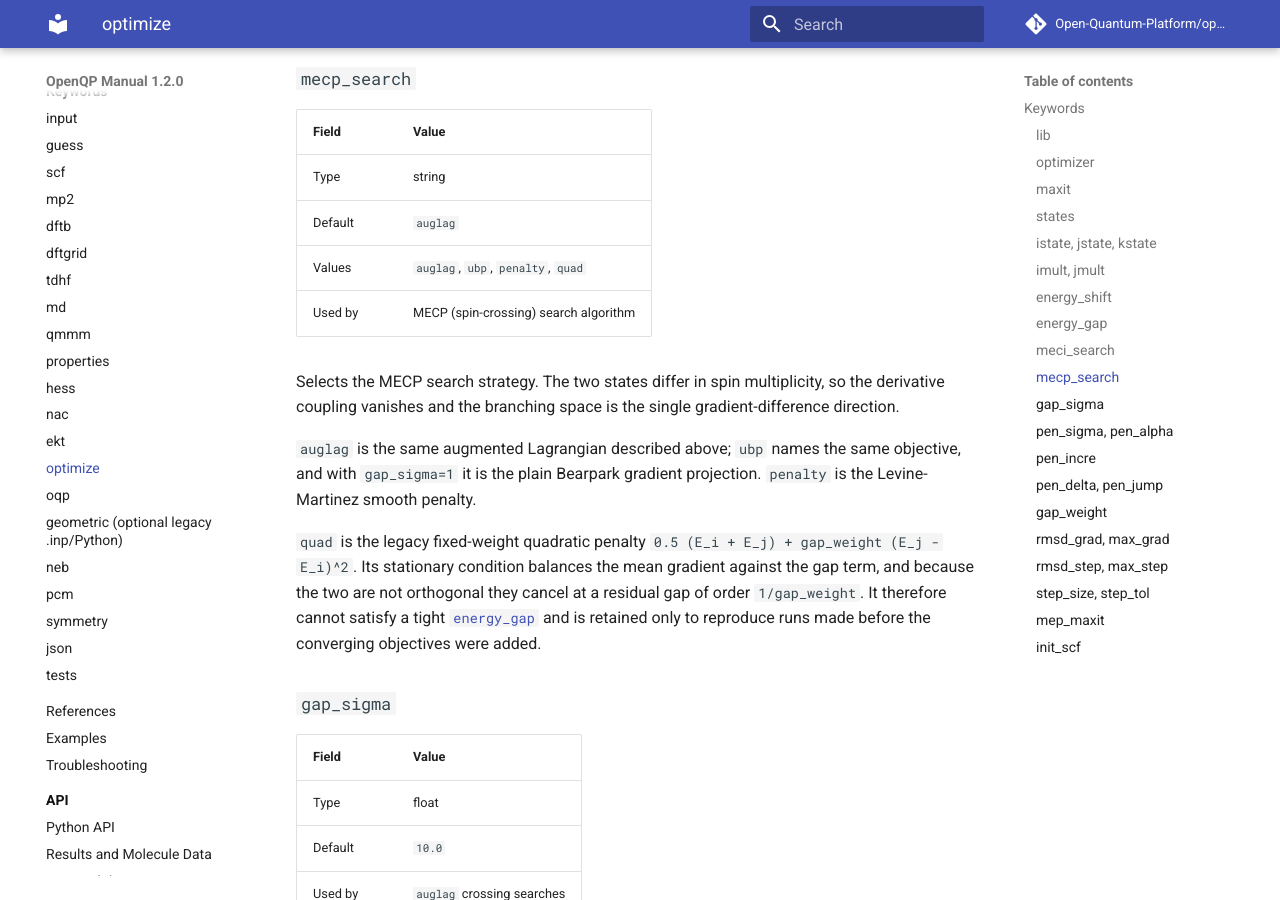
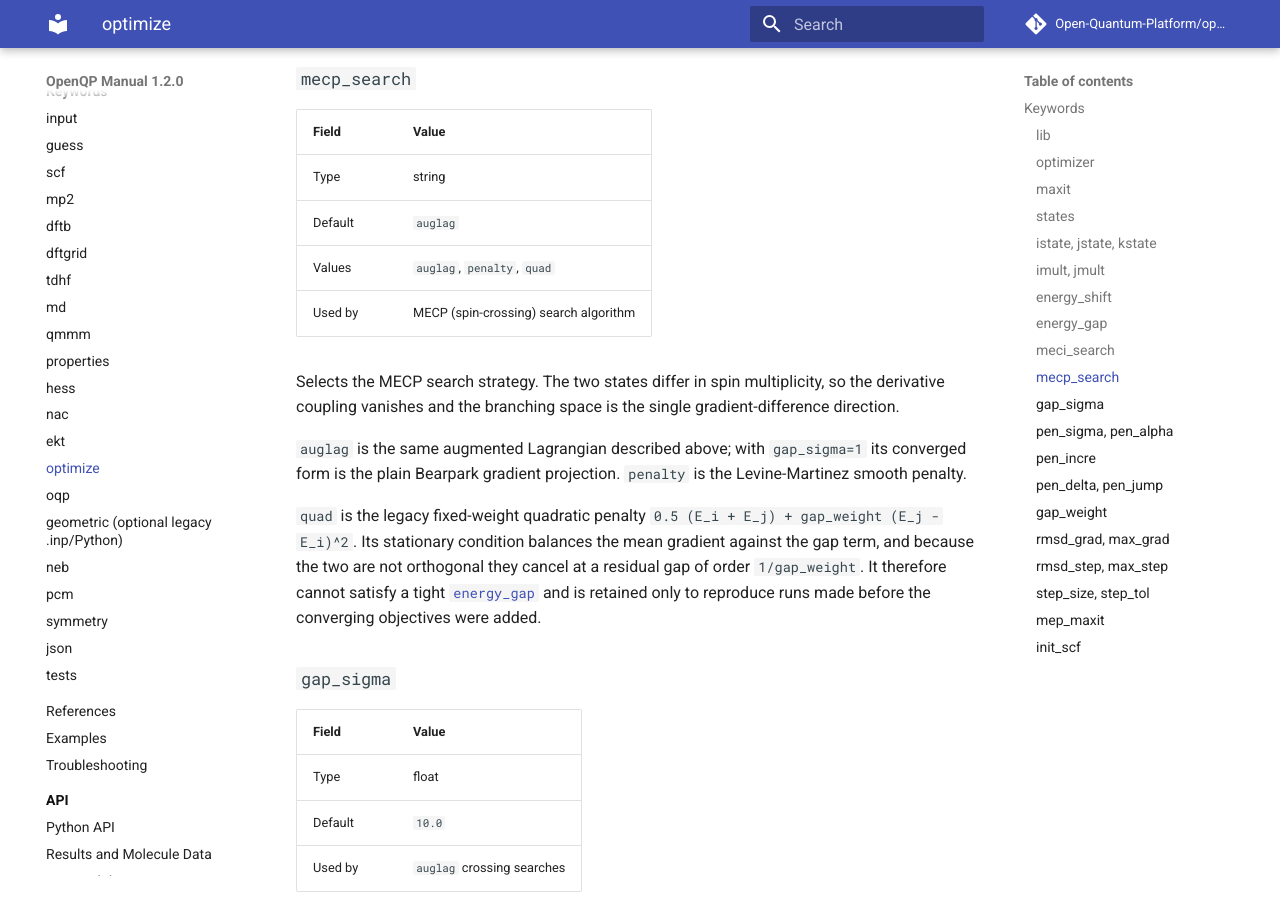
Before and after one commit to Open-Quantum-Platform/openqp-docs, an MkDocs documentation site: the page built from docs/keywords/optimize.md, in a window 1280 px wide and 900 px high, scrolled down 4341 px. Built offline with MkDocs 1.6.1 and Material for MkDocs 9.7.7, drawn with Linux system fonts in a browser that asks for light colours; comment, search, counter and statistics services are not loaded.

Commit message:
Drop the withdrawn mecp ubp selector
openqp#311 removed mecp_search=ubp: it aliased auglag but picked up the
default gap_sigma=10 rather than the gap_sigma=1 that makes it the published
Bearpark projection.  The equivalence is documented on auglag instead.

```diff
--- a/docs/keywords/optimize.md
+++ b/docs/keywords/optimize.md
@@ -161,16 +161,16 @@ stationary point sits at a finite gap, so on its own it stalls above
 | --- | --- |
 | Type | string |
 | Default | `auglag` |
-| Values | `auglag`, `ubp`, `penalty`, `quad` |
+| Values | `auglag`, `penalty`, `quad` |
 | Used by | MECP (spin-crossing) search algorithm |
 
 Selects the MECP search strategy. The two states differ in spin multiplicity,
 so the derivative coupling vanishes and the branching space is the single
 gradient-difference direction.
 
-`auglag` is the same augmented Lagrangian described above; `ubp` names the same
-objective, and with `gap_sigma=1` it is the plain Bearpark gradient projection.
-`penalty` is the Levine-Martinez smooth penalty.
+`auglag` is the same augmented Lagrangian described above; with `gap_sigma=1`
+its converged form is the plain Bearpark gradient projection. `penalty` is the
+Levine-Martinez smooth penalty.
 
 `quad` is the legacy fixed-weight quadratic penalty
 `0.5 (E_i + E_j) + gap_weight (E_j - E_i)^2`. Its stationary condition balances
```
Also changed, not shown: docs/oqp-input.md (+1 -1 lines).
